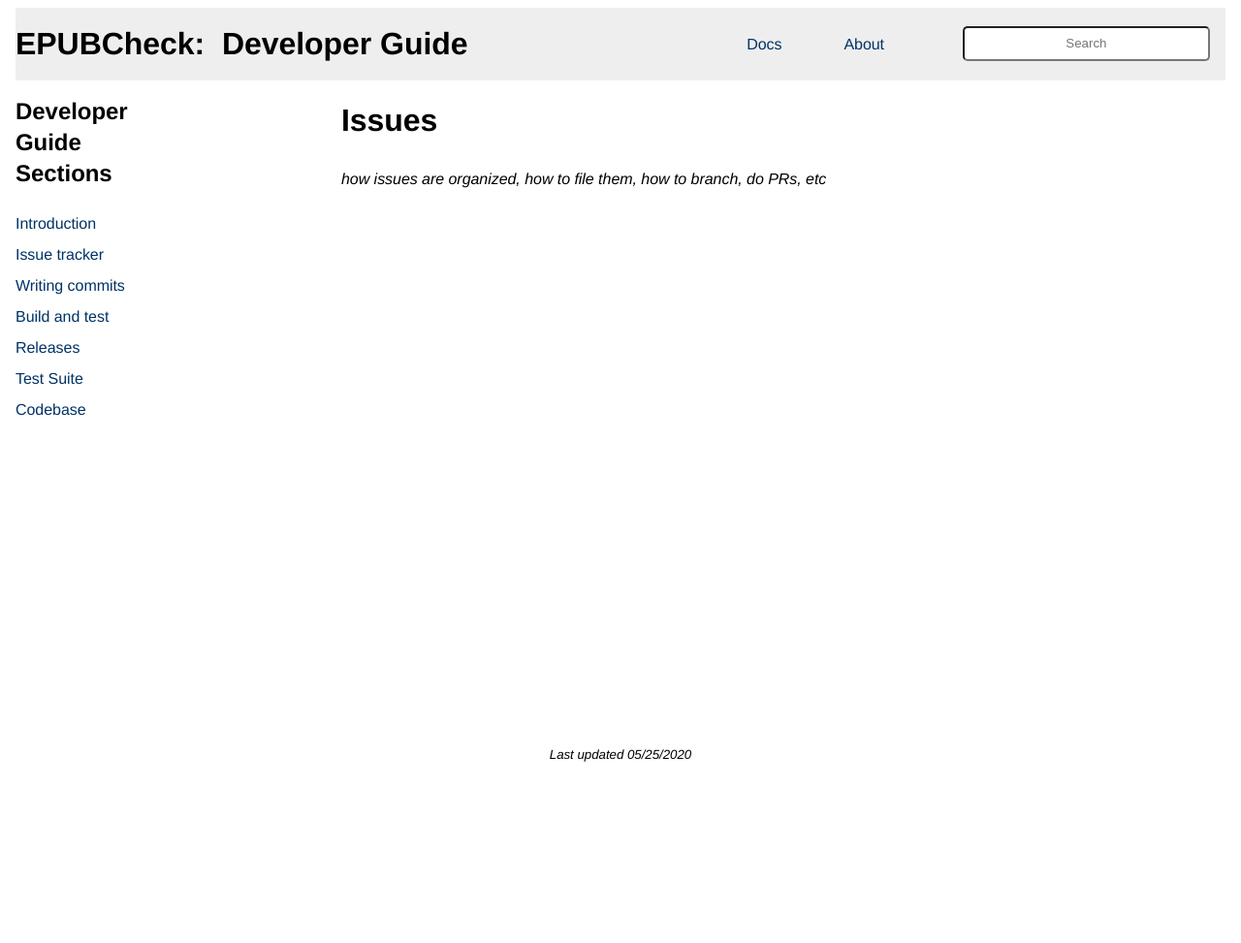
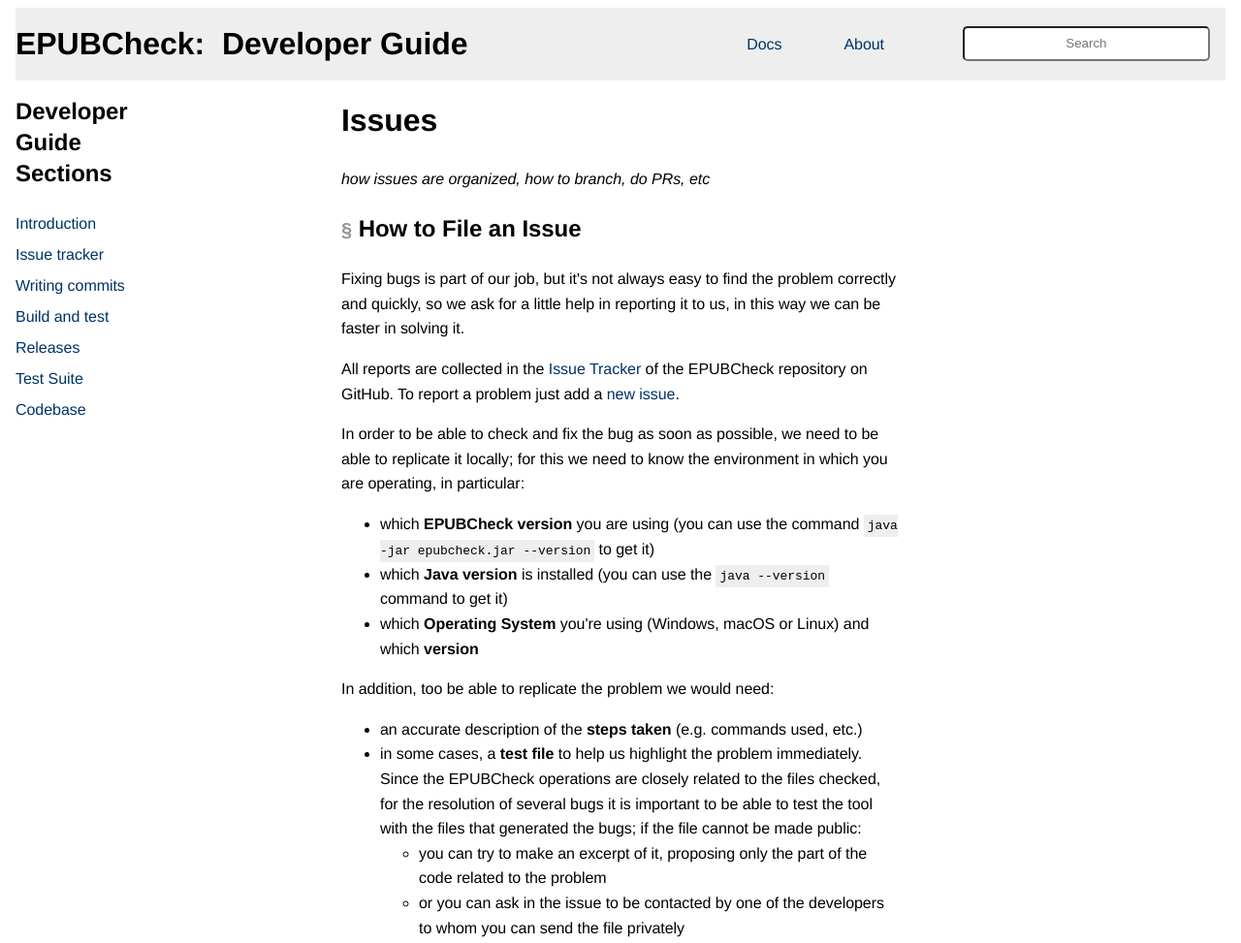
Before and after one commit to daisy/epubcheck-website, an Eleventy site: page src/docs/dev/issues.md in a window 1280 px wide. Shown: the top 973 px of the page at 97% size. Before the commit the page ends 808 px from the top, so only its background shows below. Built offline with nearby package versions, Linux system fonts and the light colour scheme; Eleventy itself is replaced by a stand-in of ours; files that its build step writes are made by us from their sources; no server answers; what uslug would draw is missing.

Commit message:
added "How to File an Issue", issue #12

```diff
--- a/src/docs/dev/issues.md
+++ b/src/docs/dev/issues.md
@@ -2,4 +2,23 @@
 title: Issues
 ---
 
-_how issues are organized, how to file them, how to branch, do PRs, etc_
+_how issues are organized, how to branch, do PRs, etc_
+
+## How to File an Issue
+
+Fixing bugs is part of our job, but it's not always easy to find the problem correctly and quickly, so we ask for a little help in reporting it to us, in this way we can be faster in solving it.
+
+All reports are collected in the [Issue Tracker](https://github.com/daisy/epubcheck-website/issues) of the EPUBCheck repository on GitHub. To report a problem just add a [new issue](https://github.com/daisy/epubcheck-website/issues/new).
+
+In order to be able to check and fix the bug as soon as possible, we need to be able to replicate it locally; for this we need to know the environment in which you are operating, in particular:
+
+- which **EPUBCheck version** you are using (you can use the command `java -jar epubcheck.jar --version` to get it)
+- which **Java version** is installed (you can use the `java --version` command to get it)
+- which **Operating System** you're using (Windows, macOS or Linux) and which **version**
+
+In addition, too be able to replicate the problem we would need:
+
+- an accurate description of the **steps taken** (e.g. commands used, etc.)
+- in some cases, a **test file** to help us highlight the problem immediately. Since the EPUBCheck operations are closely related to the files checked, for the resolution of several bugs it is important to be able to test the tool with the files that generated the bugs; if the file cannot be made public:
+	- you can try to make an excerpt of it, proposing only the part of the code related to the problem
+	- or you can ask in the issue to be contacted by one of the developers to whom you can send the file privately
```
